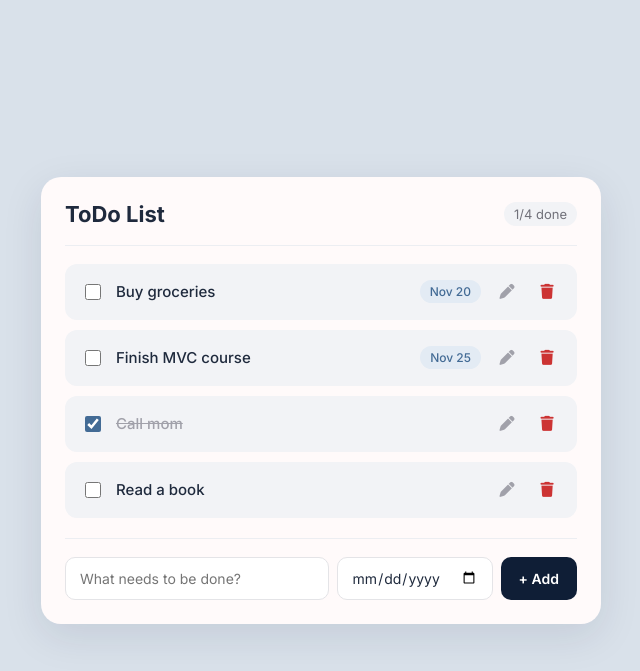
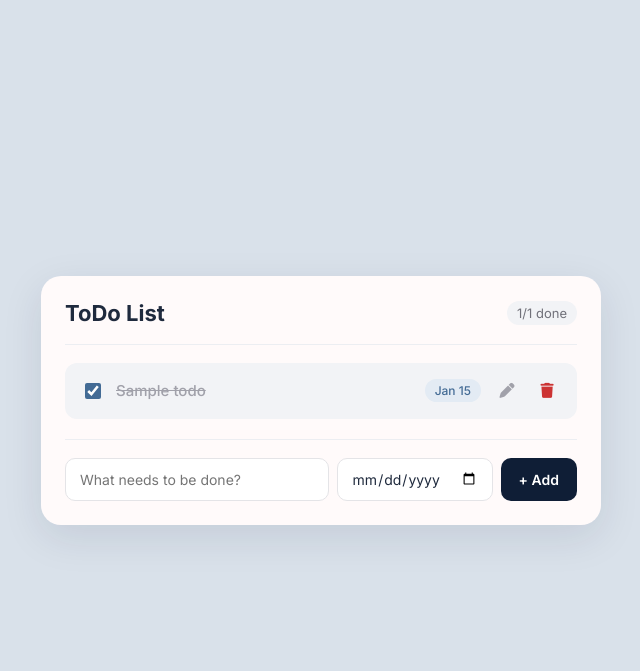
Before and after one commit to SirAnwar/todo-mvc-express, a Node server app: page / in a window 1280 px wide. Shown: the top 671 px of the page, without its empty margins (319-959 px from the left). Run offline with Node 20, Linux system fonts and the light colour scheme; tables that the repository leaves empty hold one stand-in row (values such as "Sample post"); some libraries are stand-ins or nearby versions.

Commit message:
Display todos from database

```diff
--- /dev/null
+++ b/controllers/todoController.js
@@ -0,0 +1,8 @@
+const Todo = require('../models/Todo');
+
+const getTodos = async (req, res) => {
+    const todos = await Todo.find();
+    res.render('index', { todos });
+};
+
+module.exports = { getTodos };
--- a/server.js
+++ b/server.js
@@ -2,6 +2,7 @@ require('dotenv').config();
 
 const express = require('express');
 const connectDB = require('./config/db');
+const todoRoutes = require('./routes/todoRoutes');
 const app = express();
 const PORT = process.env.PORT || 3000;
 
@@ -10,9 +11,7 @@ connectDB();
 app.set('view engine', 'ejs');
 app.use(express.static('public'));
 
-app.get('/', (req, res) => {
-    res.render('index');
-});
+app.use('/', todoRoutes);
 
 app.listen(PORT, () => {
     console.log(`server on port ${PORT}`);
--- a/views/index.ejs
+++ b/views/index.ejs
@@ -17,47 +17,31 @@
 
         <header class="header">
             <h1>ToDo List</h1>
-            <span class="count">1/4 done</span>
+            <span class="count">
+                <%= todos.filter(todo=> todo.completed).length %>/<%= todos.length %> done
+            </span>
         </header>
 
         <ul class="list">
-            <li class="item">
-                <input type="checkbox">
-                <span class="title">Buy groceries</span>
-                <span class="date">Nov 20</span>
-                <a href="#" class="icon"><i class="fa-solid fa-pen"></i></a>
-                <form action="#" method="POST">
-                    <button class="icon delete"><i class="fa-solid fa-trash"></i></button>
-                </form>
-            </li>
+            <% todos.forEach(todo=> { %>
+                <li class="item <%= todo.completed ? 'completed' : '' %>">
+                    <input type="checkbox" <%=todo.completed ? 'checked' : '' %>>
+                    <span class="title">
+                        <%= todo.title %>
+                    </span>
+                    <% if (todo.dueDate) { %>
+                        <span class="date">
+                            <%= todo.dueDate.toLocaleDateString('en-US', { month: 'short' , day: 'numeric' }) %>
+                        </span>
+                        <% } %>
 
-            <li class="item">
-                <input type="checkbox">
-                <span class="title">Finish MVC course</span>
-                <span class="date">Nov 25</span>
-                <a href="#" class="icon"><i class="fa-solid fa-pen"></i></a>
-                <form action="#" method="POST">
-                    <button class="icon delete"><i class="fa-solid fa-trash"></i></button>
-                </form>
-            </li>
+                            <a href="#" class="icon"><i class="fa-solid fa-pen"></i></a>
+                            <form action="#" method="POST">
+                                <button class="icon delete"><i class="fa-solid fa-trash"></i></button>
+                            </form>
+                </li>
+                <% }) %>
 
-            <li class="item completed">
-                <input type="checkbox" checked>
-                <span class="title">Call mom</span>
-                <a href="#" class="icon"><i class="fa-solid fa-pen"></i></a>
-                <form action="#" method="POST">
-                    <button class="icon delete"><i class="fa-solid fa-trash"></i></button>
-                </form>
-            </li>
-
-            <li class="item">
-                <input type="checkbox">
-                <span class="title">Read a book</span>
-                <a href="#" class="icon"><i class="fa-solid fa-pen"></i></a>
-                <form action="#" method="POST">
-                    <button class="icon delete"><i class="fa-solid fa-trash"></i></button>
-                </form>
-            </li>
         </ul>
 
         <form class="add-form" action="#" method="POST">
```
Also changed, not shown: routes/todoRoutes.js (added, +7 -0 lines).
